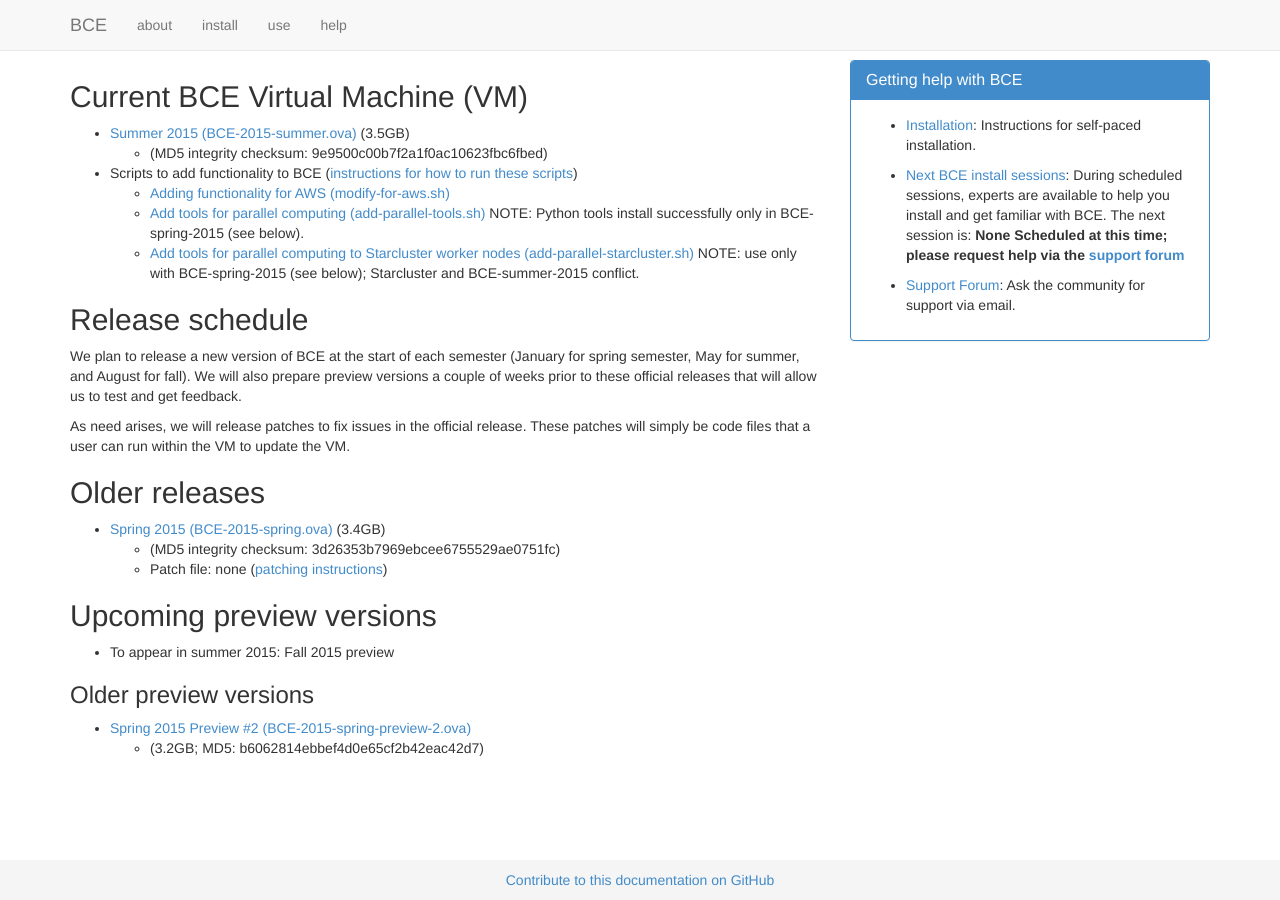
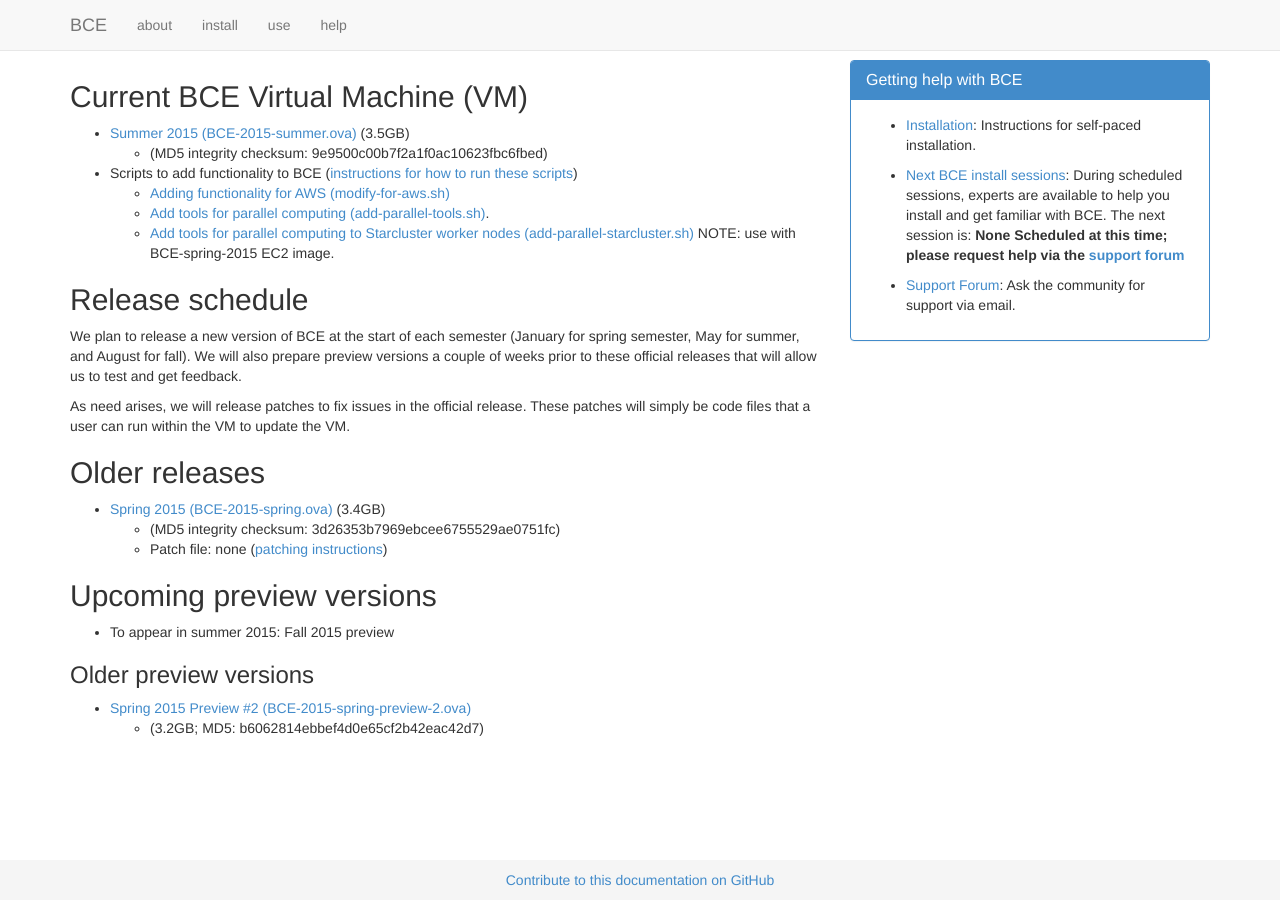
Before and after one commit to ucberkeley/bce-documentation, a Jekyll site: the page built from downloads.md, in a window 1280 px wide. Built offline with Jekyll 4.4.1, drawn with Linux system fonts in a browser that asks for light colours; nearby versions of some CDN libraries; library files that are not in the unit come from our copies; Markdown is read by kramdown in place of the engine named in the settings.

Commit message:
updated notes about use of post-install scripts for EC2

```diff
--- a/downloads.md
+++ b/downloads.md
@@ -10,8 +10,8 @@ title: Downloads
 
   - Scripts to add functionality to BCE ([instructions for how to run these scripts](patch.html))
     - [Adding functionality for AWS (modify-for-aws.sh)](https://raw.githubusercontent.com/ucberkeley/bce/dev/post-install/modify-for-aws.sh)
-    - [Add tools for parallel computing (add-parallel-tools.sh)](https://raw.githubusercontent.com/ucberkeley/bce/dev/post-install/add-parallel-tools.sh) NOTE: Python tools install successfully only in BCE-spring-2015 (see below).
-    - [Add tools for parallel computing to Starcluster worker nodes (add-parallel-starcluster.sh)](https://raw.githubusercontent.com/ucberkeley/bce/dev/post-install/add-parallel-starcluster.sh) NOTE: use only with BCE-spring-2015 (see below); Starcluster and BCE-summer-2015 conflict.
+    - [Add tools for parallel computing (add-parallel-tools.sh)](https://raw.githubusercontent.com/ucberkeley/bce/dev/post-install/add-parallel-tools.sh).
+    - [Add tools for parallel computing to Starcluster worker nodes (add-parallel-starcluster.sh)](https://raw.githubusercontent.com/ucberkeley/bce/dev/post-install/add-parallel-starcluster.sh) NOTE: use with BCE-spring-2015 EC2 image.
 
 ## Release schedule
 
```
Also changed, not shown: install.md (+1 -1 lines), use.md (+1 -1 lines).
